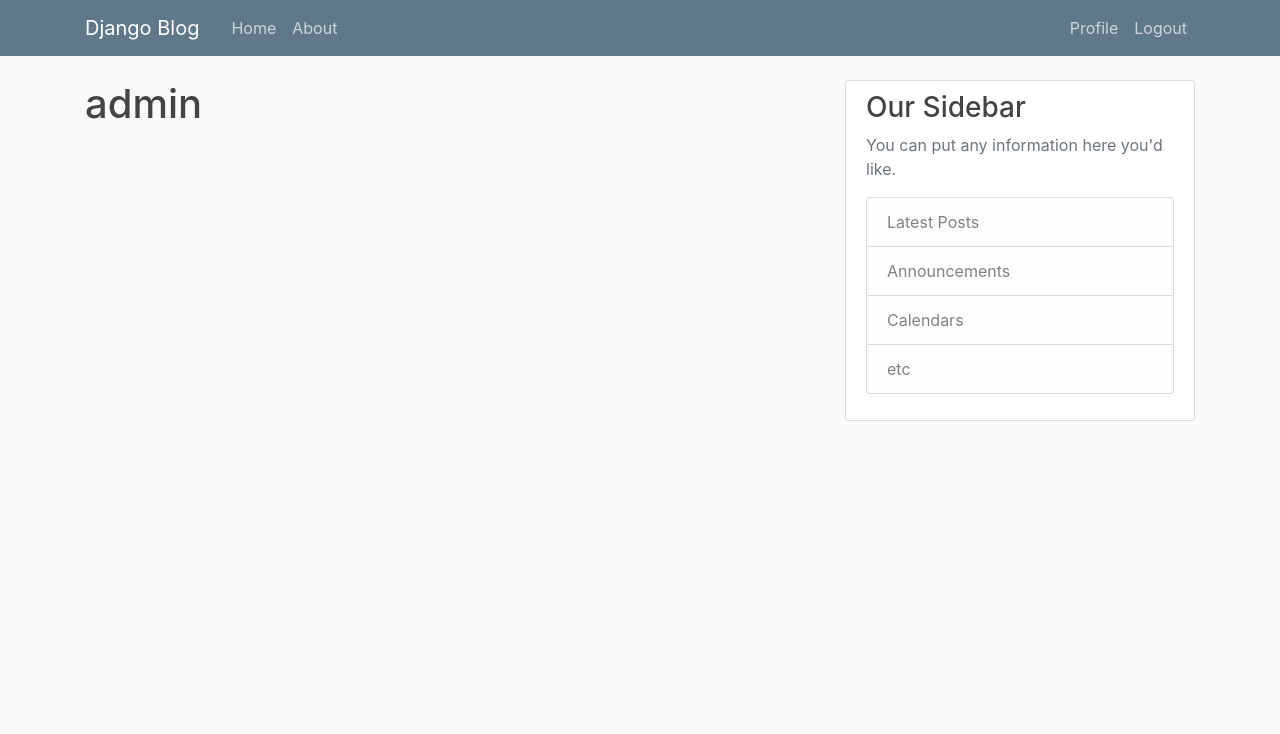
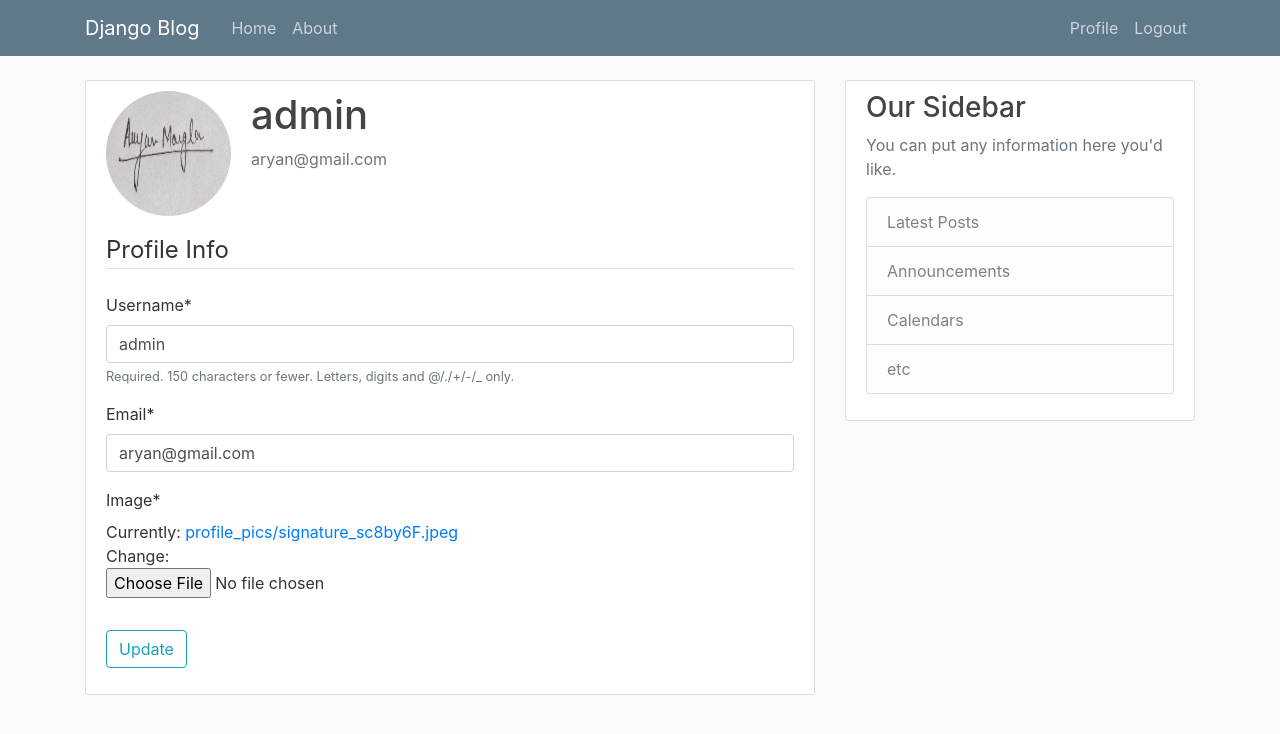
Before and after one commit to Aryan-9211/django-project, a Django app: page /profile/ in a window 1280 px wide. Shown: the top 734 px of the page. Run offline with Django 4.2, Linux system fonts and the light colour scheme; a user stored in the database is signed in; data comes from the database, SQL or seed files in the repository; both versions use the stored data as it was after the commit; some libraries are stand-ins or nearby versions.

Commit message:
update user profile

```diff
--- a/django_project/settings.py
+++ b/django_project/settings.py
@@ -131,3 +131,8 @@ CRISPY_TEMPLATE_PACK = "bootstrap4"
 
 LOGIN_REDIRECT_URL = 'blog-home'
 LOGIN_URL = 'login'
+
+import os
+
+MEDIA_ROOT = os.path.join(BASE_DIR, 'media')
+MEDIA_URL = '/media/'
--- a/django_project/urls.py
+++ b/django_project/urls.py
@@ -17,13 +17,19 @@ Including another URLconf
 from django.contrib import admin
 from django.contrib.auth import views as auth_views
 from django.urls import path, include
-from users import views as user_view
+from django.conf import settings
+from django.conf.urls.static import static
+from users import views as user_views
 
 urlpatterns = [
     path('admin/', admin.site.urls),
+    path('register/', user_views.register, name='register'),
+    path('profile/', user_views.profile, name='profile'),
+    path('login/', auth_views.LoginView.as_view(template_name='users/login.html'), name='login'),
+    path('logout/', auth_views.LogoutView.as_view(template_name='users/logout.html'), name='logout'),
     path('', include('blog.urls')),
-    path('register/', user_view.register, name='register'),
-    path('profile/', user_view.profile, name='profile'),
-    path('login/', auth_views.LoginView.as_view(template_name="users/login.html"), name='login'),
-    path('logout/', auth_views.LogoutView.as_view(template_name="users/logout.html"), name='logout'),
 ]
+
+
+if settings.DEBUG:
+    urlpatterns += static(settings.MEDIA_URL, document_root=settings.MEDIA_ROOT)
--- a/users/admin.py
+++ b/users/admin.py
@@ -1,3 +1,5 @@
 from django.contrib import admin
+from .models import Profile
 
 # Register your models here.
+admin.site.register(Profile)
--- a/users/apps.py
+++ b/users/apps.py
@@ -2,5 +2,7 @@ from django.apps import AppConfig
 
 
 class UsersConfig(AppConfig):
-    default_auto_field = 'django.db.models.BigAutoField'
     name = 'users'
+
+    def ready(self):
+        import users.signals
--- a/users/forms.py
+++ b/users/forms.py
@@ -1,10 +1,26 @@
 from django import forms
 from django.contrib.auth.models import User
 from django.contrib.auth.forms import UserCreationForm
+from .models import Profile
 
 
 class UserRegisterForm(UserCreationForm):
     email = forms.EmailField()
+
     class Meta:
         model = User
         fields = ['username', 'email', 'password1', 'password2']
+
+
+class UserUpdateForm(forms.ModelForm):
+    email = forms.EmailField()
+
+    class Meta:
+        model = User
+        fields = ['username', 'email']
+
+
+class ProfileUpdateForm(forms.ModelForm):
+    class Meta:
+        model = Profile
+        fields = ['image']
--- a/users/models.py
+++ b/users/models.py
@@ -1,3 +1,21 @@
 from django.db import models
+from django.contrib.auth.models import User
+from PIL import Image
 
-# Create your models here.
+
+class Profile(models.Model):
+    user = models.OneToOneField(User, on_delete=models.CASCADE)
+    image = models.ImageField(default='default.jpg', upload_to='profile_pics')
+
+    def __str__(self):
+        return f'{self.user.username} Profile'
+
+    def save(self):
+        super().save()
+
+        img = Image.open(self.image.path)
+
+        if img.height > 300 or img.width > 300:
+            output_size = (300, 300)
+            img.thumbnail(output_size)
+            img.save(self.image.path)
--- a/users/templates/users/profile.html
+++ b/users/templates/users/profile.html
@@ -1,3 +1,24 @@
-{% extends "blog/base.html" %} {% load crispy_forms_tags %} {% block content %}
-<h1>{{ user.username }}</h1>
+{% extends "blog/base.html" %}
+{% load crispy_forms_tags %}
+{% block content %}
+    <div class="content-section">
+      <div class="media">
+        <img class="rounded-circle account-img" src="{{ user.profile.image.url }}">
+        <div class="media-body">
+          <h2 class="account-heading">{{ user.username }}</h2>
+          <p class="text-secondary">{{ user.email }}</p>
+        </div>
+      </div>
+      <form method="POST" enctype="multipart/form-data">
+          {% csrf_token %}
+          <fieldset class="form-group">
+              <legend class="border-bottom mb-4">Profile Info</legend>
+              {{ u_form|crispy }}
+              {{ p_form|crispy }}
+          </fieldset>
+          <div class="form-group">
+              <button class="btn btn-outline-info" type="submit">Update</button>
+          </div>
+      </form>
+    </div>
 {% endblock content %}
--- a/users/templates/users/register.html
+++ b/users/templates/users/register.html
@@ -14,7 +14,7 @@
         </form>
         <div class="border-top pt-3">
             <small class="text-muted">
-                Already Have An Account? <a class="ml-2" href="{% url "login" %}">Sign In</a>
+                Already Have An Account? <a class="ml-2" href="{% url 'login' %}">Sign In</a>
             </small>
         </div>
     </div>
--- a/users/views.py
+++ b/users/views.py
@@ -1,19 +1,42 @@
 from django.shortcuts import render, redirect
 from django.contrib import messages
-from .forms import UserRegisterForm
 from django.contrib.auth.decorators import login_required
+from .forms import UserRegisterForm, UserUpdateForm, ProfileUpdateForm
+
 
 def register(request):
     if request.method == 'POST':
         form = UserRegisterForm(request.POST)
         if form.is_valid():
+            form.save()
             username = form.cleaned_data.get('username')
-            messages.success(request, f'Account created!')
+            messages.success(request, f'Your account has been created! You are now able to log in')
             return redirect('login')
     else:
         form = UserRegisterForm()
     return render(request, 'users/register.html', {'form': form})
 
+
 @login_required
 def profile(request):
-    return render(request, 'users/profile.html')
+    if request.method == 'POST':
+        u_form = UserUpdateForm(request.POST, instance=request.user)
+        p_form = ProfileUpdateForm(request.POST,
+                                   request.FILES,
+                                   instance=request.user.profile)
+        if u_form.is_valid() and p_form.is_valid():
+            u_form.save()
+            p_form.save()
+            messages.success(request, f'Your account has been updated!')
+            return redirect('profile')
+
+    else:
+        u_form = UserUpdateForm(instance=request.user)
+        p_form = ProfileUpdateForm(instance=request.user.profile)
+
+    context = {
+        'u_form': u_form,
+        'p_form': p_form
+    }
+
+    return render(request, 'users/profile.html', context)
```
Also changed, not shown: users/signals.py (added, +15 -0 lines), db.sqlite3, media/default.jpeg (added), media/profile_pics/signature.jpeg (added), media/profile_pics/signature_sc8by6F.jpeg (added), users/migrations/0001_initial.py (added).
